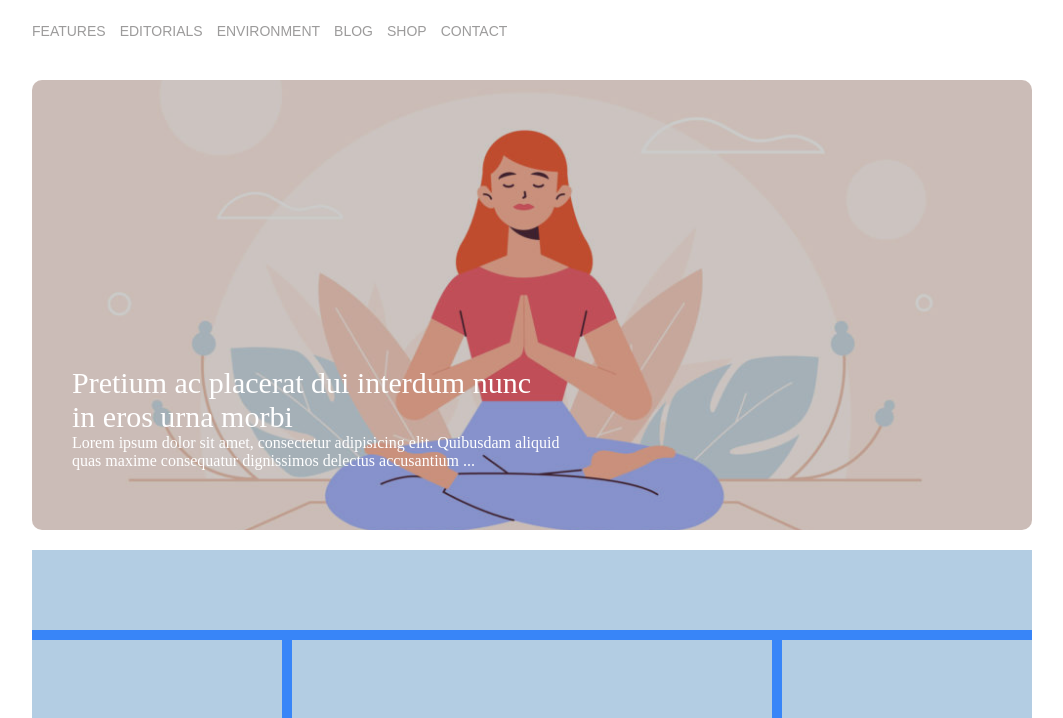
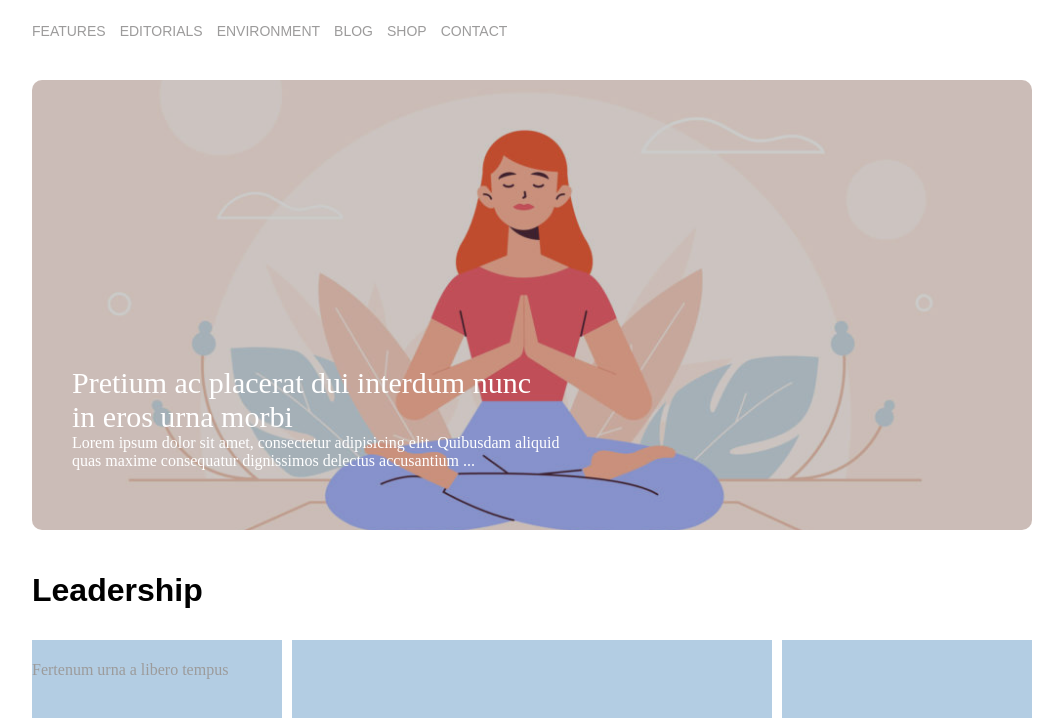
Before and after one commit to codeMatt91/htmlcss-wp, a plain HTML site: page index.html in a window 1280 px wide. Shown: the part 82-800 px from the top of the page, without its empty margins (108-1171 px from the left). Drawn offline with Linux system fonts and the light colour scheme; files whose address does not match are found by name.

Commit message:
create top-title in main

```diff
--- a/css/style.css
+++ b/css/style.css
@@ -81,15 +81,24 @@ li a {
 
 main {
    width: 100%;
-   background-color: rgb(56,133,248);
    margin-bottom: 10px;
 }
 
 .top {
    width: 100%;
    height: 80px;
-   background-color: rgb(179,205,227);
    margin-bottom: 10px;
+
+}
+.top-title {
+   line-height: 80px;
+}
+
+.top-title h1 {
+   font-family: sans-serif;
+}
+.top-title span {
+   color: rgb(156, 155, 155);
 }
 
 .sidebar {
--- a/index.html
+++ b/index.html
@@ -43,7 +43,12 @@
       <!-- Corpo centrale  -->
       <main>
          <div class="clearfix">
-            <div class="top"></div>
+            <div class="top">
+               <div class="top-title">
+                  <h1>Leadership</h1>
+                  <span>Fertenum urna a libero tempus</span>
+               </div>
+            </div>
             <div class="sidebar"></div>
             <div class="content"></div>
             <div class="sidebar"></div>
```
